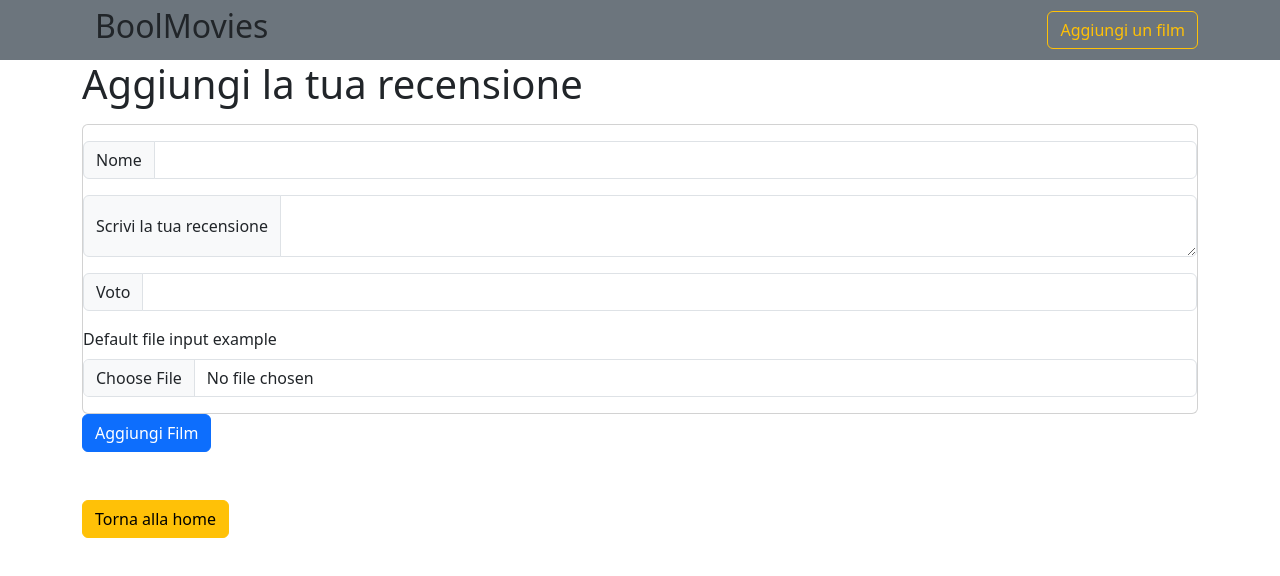
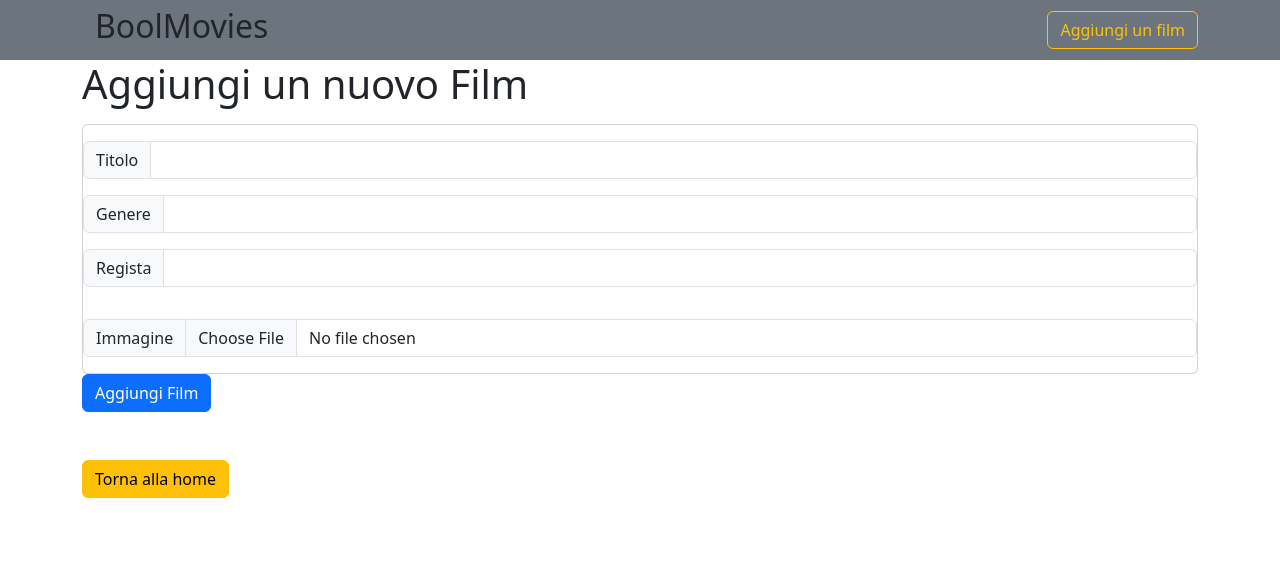
Before and after one commit to LordAnthrax94/webapp-react, a React (Vite) app: page /movies/add in a window 1280 px wide. Shown: the top 576 px of the page. Built offline with nearby package versions, Linux system fonts and the light colour scheme.

Commit message:
Fix: eseguite correzioni generiche su addMovie

```diff
--- a/src/Pages/addMovies.jsx
+++ b/src/Pages/addMovies.jsx
@@ -10,7 +10,7 @@ const AddMovie = () =>{
   const initialData = {
     title: '',
     genre: '',
-    abstract: '',
+    director: '',
     image: null
   }
 
@@ -34,7 +34,7 @@ const AddMovie = () =>{
       dataToSend.append(key, formData[key])
     }
 
-    axios.post(api_url, dataToSend, {headers: {'content-Type': 'multipart/formData'}})
+    axios.post(api_url, dataToSend, {headers: { 'Content-Type': 'multipart/form-data' } })
     .then(res => {
       console.log(res.data);
       setFormData(initialData)
@@ -50,29 +50,29 @@ const AddMovie = () =>{
   return (
     <div>
       <div>
-        <h1>Aggiungi la tua recensione</h1>
+        <h1>Aggiungi un nuovo Film</h1>
       </div>
       <form action="#" onSubmit={handleSubmit}>
         <p className="text-danger">{errorMsg}</p>
           <div className="card">
             <div className="input-group mb-3 mt-3">
-              <span className="input-group-text" id="inputGroup-sizing-default">Nome</span>
-              <input type="text" name="name" value={formData.name} onChange={handleValue} className="form-control" aria-label="Sizing example input" aria-describedby="inputGroup-sizing-default" />
+              <span className="input-group-text" id="inputGroup-sizing-default">Titolo</span>
+              <input type="text" name="title" value={formData.title} onChange={handleValue} className="form-control" aria-label="Sizing example input" aria-describedby="inputGroup-sizing-default" />
             </div>
 
             <div className="input-group">
-              <span className="input-group-text">Scrivi la tua recensione</span>
-              <textarea type="text" name="text" value={formData.text} onChange={handleValue} className="form-control" aria-label="With textarea"></textarea>
+              <span className="input-group-text">Genere</span>
+              <input type="text" name="genre" value={formData.genre} onChange={handleValue} className="form-control" aria-label="Sizing example input" aria-describedby="inputGroup-sizing-default" />
             </div>
 
             <div className="input-group mb-3 mt-3">
-              <span className="input-group-text" id="inputGroup-sizing-default">Voto</span>
-              <input type="number" name="vote" value={formData.vote} onChange={handleValue} min={1} max={5} className="form-control" aria-label="Sizing example input" aria-describedby="inputGroup-sizing-default" />
+              <span className="input-group-text" id="inputGroup-sizing-default">Regista</span>
+              <input type="text" name="director" value={formData.director} onChange={handleValue} className="form-control" aria-label="Sizing example input" aria-describedby="inputGroup-sizing-default" />
             </div>
 
-            <div className="mb-3">
-              <label for="formFile" className="form-label">Default file input example</label>
-              <input className="form-control" type="file" id="formFile" />
+            <div className="input-group mb-3 mt-3">
+              <span className="input-group-text" id="inputGroup-sizing-default">Immagine</span>
+              <input type="file" name="image" onChange={handleValue} className="form-control" aria-label="Sizing example input" aria-describedby="inputGroup-sizing-default" />
             </div>
           </div>
           <div>
```
